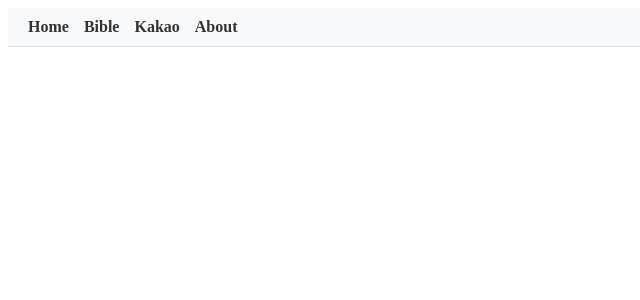
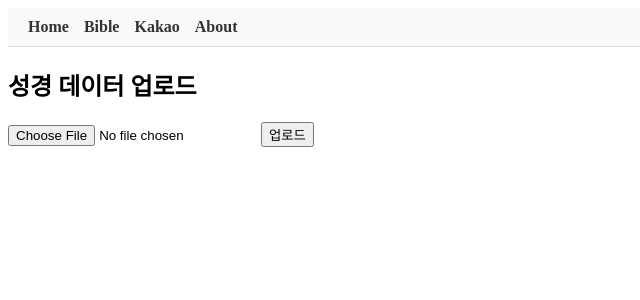
Before and after one commit to pidokige02/codehub, a Vue app in the folder vue_cli/: page /bible/upload in a window 1280 px wide. Shown: the top 300 px of the page, without its empty margins (0-640 px from the left). Built offline with nearby package versions, Linux system fonts and the light colour scheme.

Commit message:
add file upload for excel file

```diff
--- a/vue_cli/src/router/index.js
+++ b/vue_cli/src/router/index.js
@@ -1,6 +1,7 @@
 import { createRouter, createWebHistory } from 'vue-router'
 import HomeView from '../views/HomeView.vue'
 import BibleView from '../views/BibleView.vue'
+import BibleUpload from '../views/BibleUpload.vue'
 import KakaoSearch from '../views/KakaoSearchView.vue'
 
 const routes = [
@@ -14,10 +15,15 @@ const routes = [
     component: KakaoSearch
   },
   {
-    path: '/bible/apiview/:book/:chapter',
+    path: '/bible/view/:book/:chapter',
     name: 'BibleView',
     component: BibleView,
     props: true
+  },
+  {
+    path: '/bible/upload',
+    name: 'BibleUpload',
+    component: BibleUpload
   },
   {
     path: '/about',
--- /dev/null
+++ b/vue_cli/src/views/BibleUpload.vue
@@ -0,0 +1,47 @@
+<template>
+    <div>
+      <h2>성경 데이터 업로드</h2>
+
+      <form @submit.prevent="handleUpload">
+        <input type="file" @change="handleFileChange" required />
+        <button type="submit">업로드</button>
+      </form>
+
+      <p v-if="message">{{ message }}</p>
+    </div>
+</template>
+
+<script setup>
+import { ref } from 'vue'
+import { useRouter } from 'vue-router'
+import axios from 'axios'
+const selectedFile = ref(null)
+const message = ref('')
+
+const router = useRouter()
+
+function handleFileChange(event) {
+  selectedFile.value = event.target.files[0]
+}
+async function handleUpload() {
+  if (!selectedFile.value) {
+    message.value = '파일을 선택해주세요.'
+    return
+  }
+  const formData = new FormData()
+  formData.append('file', selectedFile.value)
+  try {
+      await axios.post('/bible/upload-api/', formData, {
+      headers: {
+        'Content-Type': 'multipart/form-data'
+      }
+    })
+    message.value = '업로드 성공! 리디렉션 중...'
+    // 네임드 라우터로 이동
+    router.push({ name: 'BibleView', params: { book: 'Genesis', chapter: 1 } })
+
+  } catch (error) {
+    message.value = '업로드 실패: ' + (error.response?.data?.error || error.message)
+  }
+}
+</script>
--- a/vue_cli/src/views/BibleView.vue
+++ b/vue_cli/src/views/BibleView.vue
@@ -78,7 +78,7 @@ async function fetchBibleData() {
   chapter.value = parseInt(route.params.chapter)
   versionCode.value = route.query.version_code
 
-  const response = await axios.get(`/bible/apiview/${book.value}/${chapter.value}/`, {
+  const response = await axios.get(`/bible/view-api/${book.value}/${chapter.value}/`, {
     params: { version_code: versionCode.value }
   })
   const data = response.data
```
